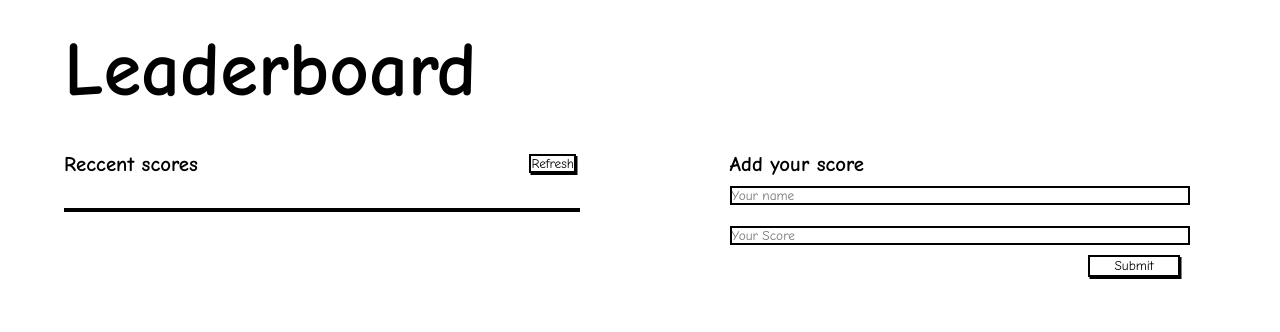
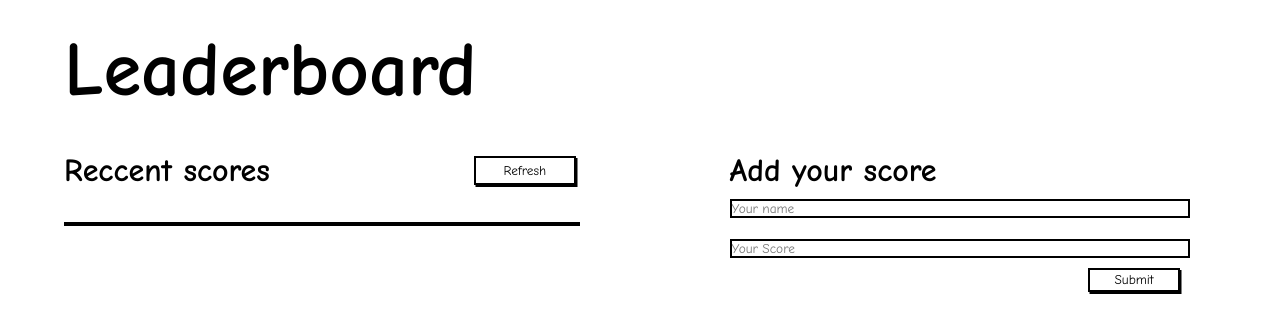
Before and after one commit to federicaulzurrun/Leaderboard, a website built with webpack: page src/index.html in a window 1280 px wide. Built offline with nearby package versions, Linux system fonts and the light colour scheme.

Commit message:
make changes in font sises

```diff
--- a/src/index.html
+++ b/src/index.html
@@ -18,8 +18,10 @@
     <div class="scores-container">
       <div class="scoresTitle-container">
         <h2 class="scoresTitle">Reccent scores</h2>
-        <div class="refresh">
-          <button type="button" class="refresh btn" id="refresh"> Refresh</button>
+        <div class="refresh-cont">
+          <button type="button" class="refresh btn" id="refresh">
+            <p>Refresh</p>
+          </button>
         </div>
         </div>
       <!--render table with JS-->
--- a/src/style.css
+++ b/src/style.css
@@ -5,7 +5,7 @@
 }
 
 h2 {
-  font-size: 1.3rem;
+  font-size: 2rem;
 }
 
 ul {
@@ -47,9 +47,18 @@ button {
   justify-content: space-between;
 }
 
-.refresh {
+.refresh-cont {
+  align-self: center;
   display: flex;
-  align-self: center;
+  width: 20%;
+}
+
+#refresh {
+  width: 100%;
+  display: flex;
+  flex-direction: row;
+  padding: 5%;
+  justify-content: center;
 }
 
 .score-list {
@@ -70,7 +79,7 @@ button {
   margin: 0;
   align-self: center;
   padding-left: 5%;
-  font-size: 2vw;
+  font-size: 1.8vw;
   text-transform: capitalize;
 }
 
@@ -114,7 +123,7 @@ button {
   width: 100%;
   display: flex;
   flex-direction: row;
-  padding: 0.3%;
+  padding: 0.5%;
   justify-content: center;
   margin-left: 75%;
   margin-right: 7%;
```
Also changed, not shown: dist/index.html, dist/main.js.
